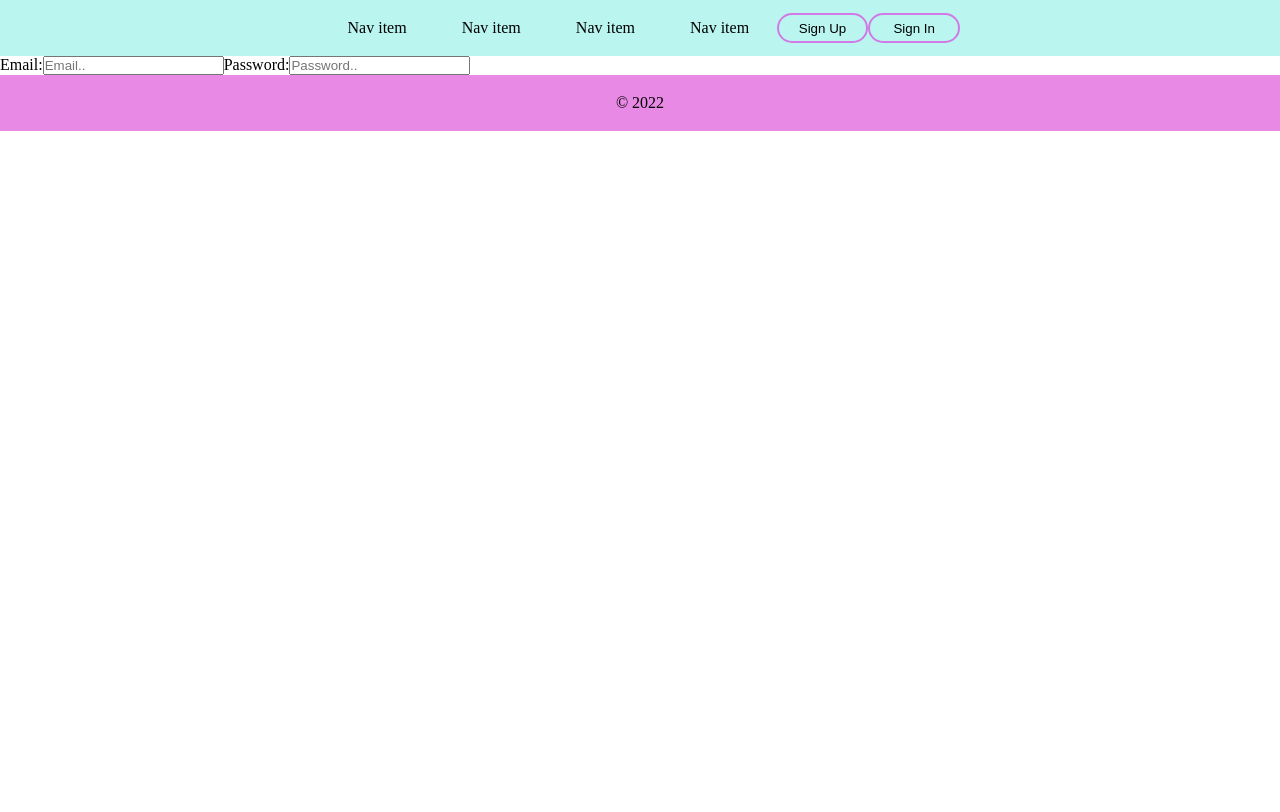
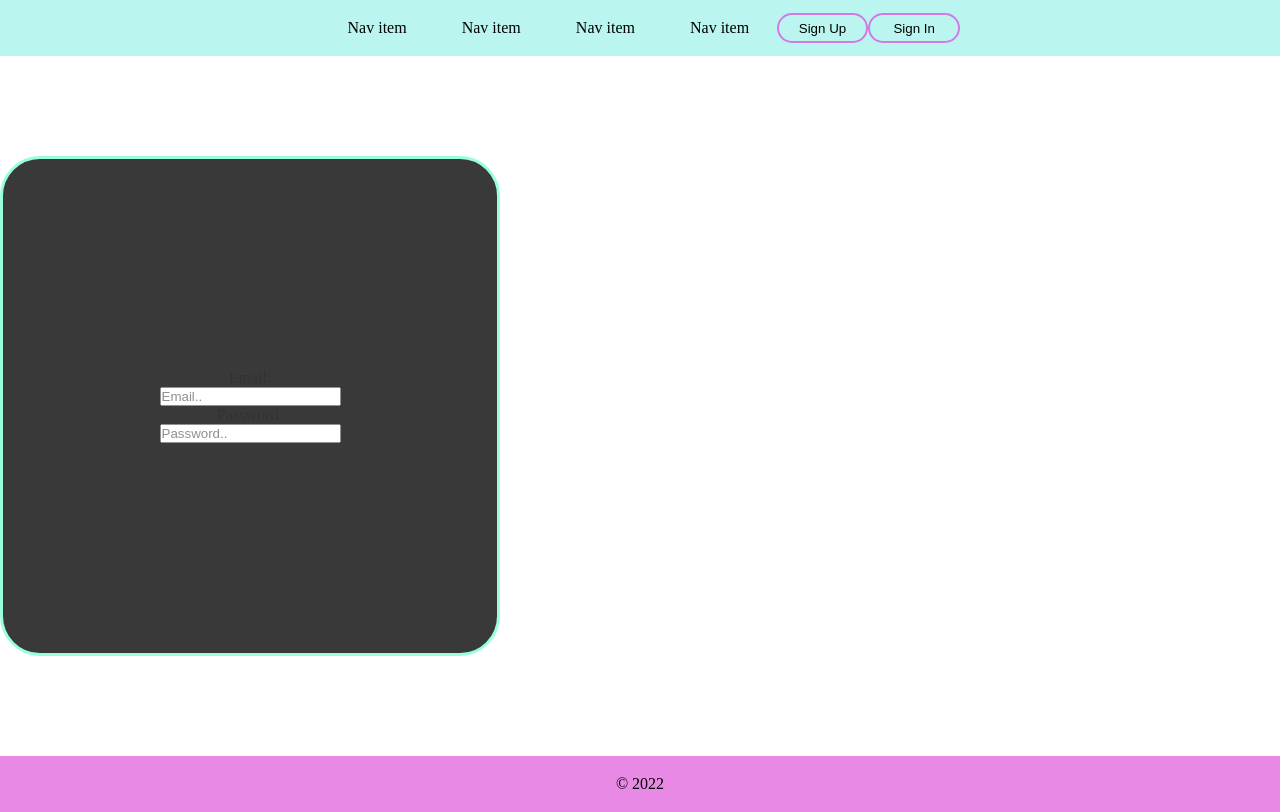
Before and after one commit to fidashn/my-diaries, a React (Create React App) app: page /signIn in a window 1280 px wide. Built offline with nearby package versions, Linux system fonts and the light colour scheme.

Commit message:
styled the forms

```diff
--- a/src/App.css
+++ b/src/App.css
@@ -51,3 +51,17 @@
   background-color: #F9FCC9;
   height: 100vh;
 }
+
+.signUpForm, .signInForm{
+  display: flex;
+  flex-direction: column;
+  justify-content: center;
+  align-items: center;
+  margin: 100px 0 100px 0;
+  width: 500px;
+  height: 500px;
+  background-color: rgb(8, 8, 8);
+  opacity: 0.8;
+  border-radius: 40px;
+  border: 3px  aquamarine solid;
+  }
```
